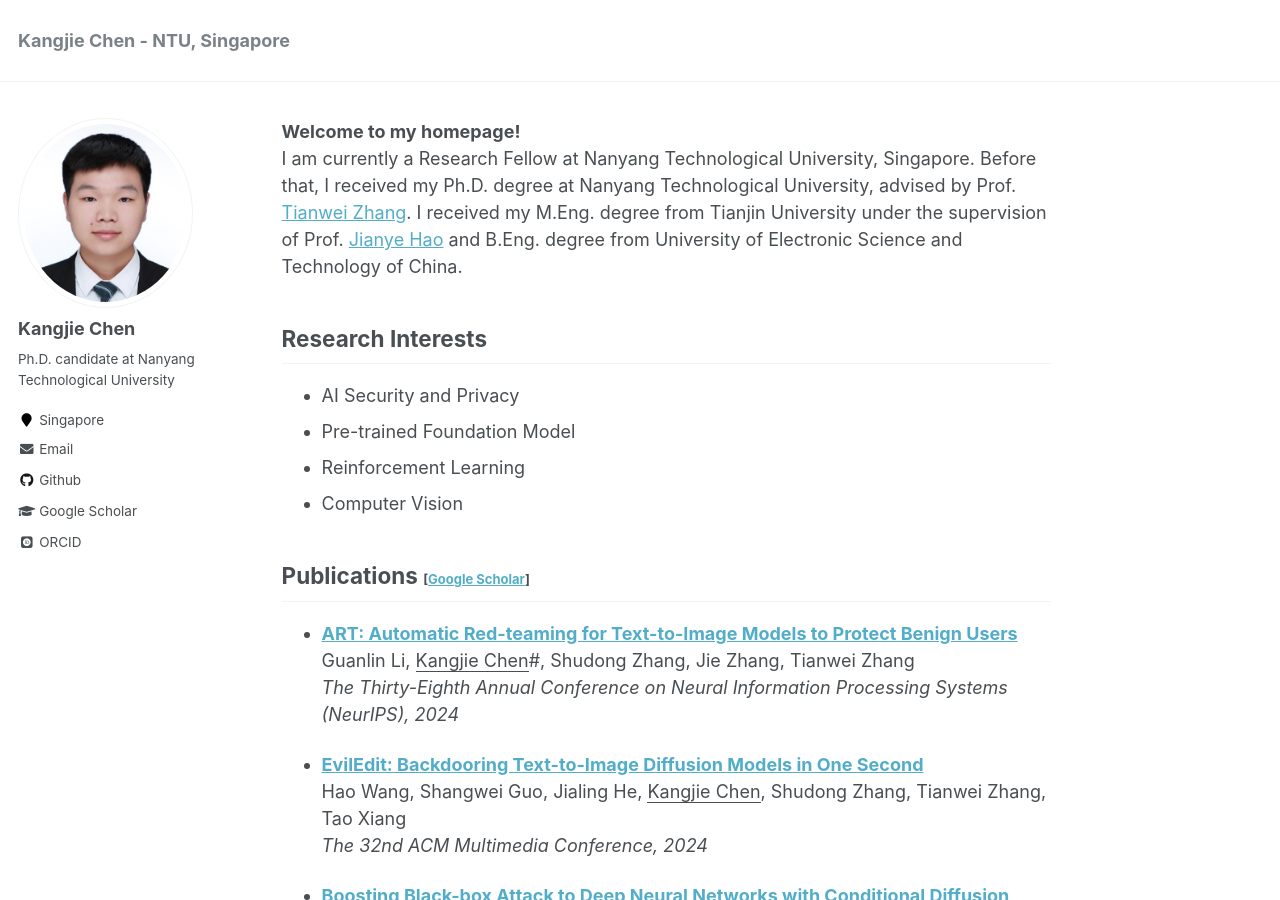
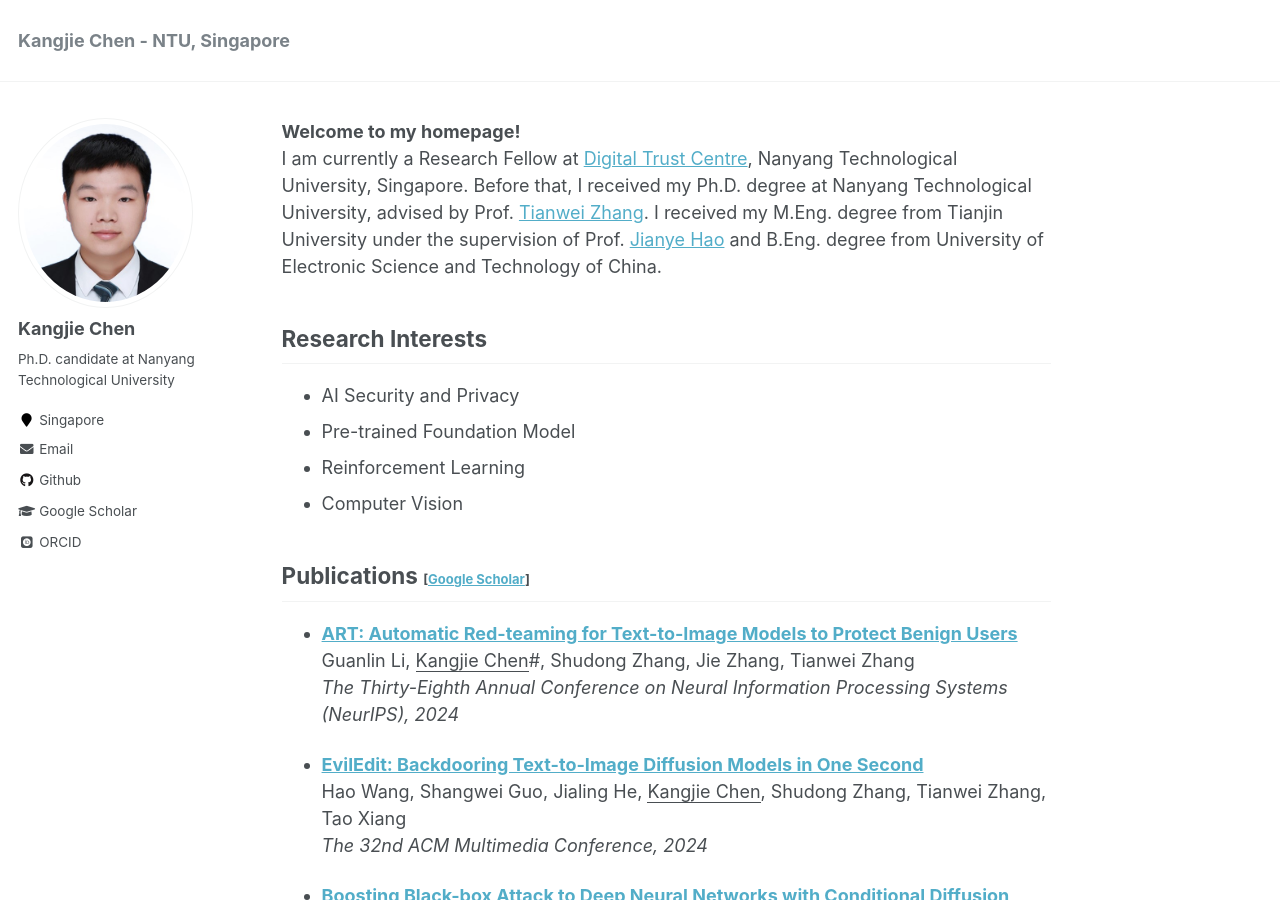
Before and after one commit to kangjie-chen/kangjie-chen.github.io, a Jekyll site: the page built from _pages/about.md, in a window 1280 px wide and 900 px high. Built offline with Jekyll 4.4.1, drawn with Linux system fonts in a browser that asks for light colours; some web fonts are replaced.

Commit message:
Update about.md

```diff
--- a/_pages/about.md
+++ b/_pages/about.md
@@ -10,7 +10,7 @@ redirect_from:
 
 <span style="font-size:large;font-weight:bold;"> Welcome to my homepage! </span>
 <br/>
-I am currently a Research Fellow at Nanyang Technological University, Singapore. Before that, I received my Ph.D. degree at Nanyang Technological University, advised by Prof. [Tianwei Zhang](https://personal.ntu.edu.sg/tianwei.zhang/index.html). I received my M.Eng. degree from Tianjin University under the supervision of Prof. [Jianye Hao](http://www.icdai.org/jianye.html) and B.Eng. degree from University of Electronic Science and Technology of China.
+I am currently a Research Fellow at [Digital Trust Centre](https://www.ntu.edu.sg/dtc), Nanyang Technological University, Singapore. Before that, I received my Ph.D. degree at Nanyang Technological University, advised by Prof. [Tianwei Zhang](https://personal.ntu.edu.sg/tianwei.zhang/index.html). I received my M.Eng. degree from Tianjin University under the supervision of Prof. [Jianye Hao](http://www.icdai.org/jianye.html) and B.Eng. degree from University of Electronic Science and Technology of China.
 
 ## Research Interests
 - AI Security and Privacy
```
